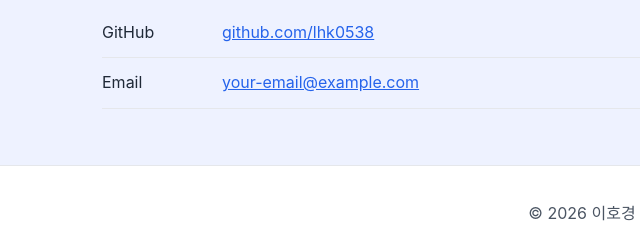
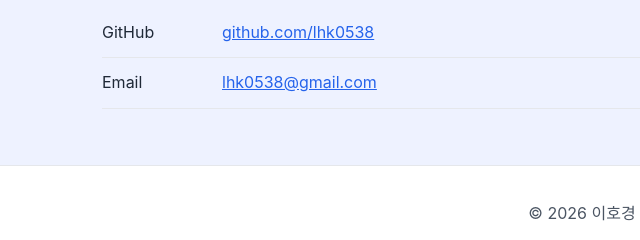
Before and after one commit to lhk0538/lhk0538.github.io, a plain HTML site: page index.html in a window 1280 px wide. Shown: the part 1273-1513 px from the top of the page, 58-698 px from the left. Drawn offline with Linux system fonts and the light colour scheme.

Commit message:
update index.html

```diff
--- a/index.html
+++ b/index.html
@@ -72,7 +72,7 @@
             </li>
             <li>
               <span>Email</span>
-              <a href="mailto:your-email@example.com">your-email@example.com</a>
+              <a href="mailto:lhk0538@gmail.com">lhk0538@gmail.com</a>
             </li>
           </ul>
         </div>
```
